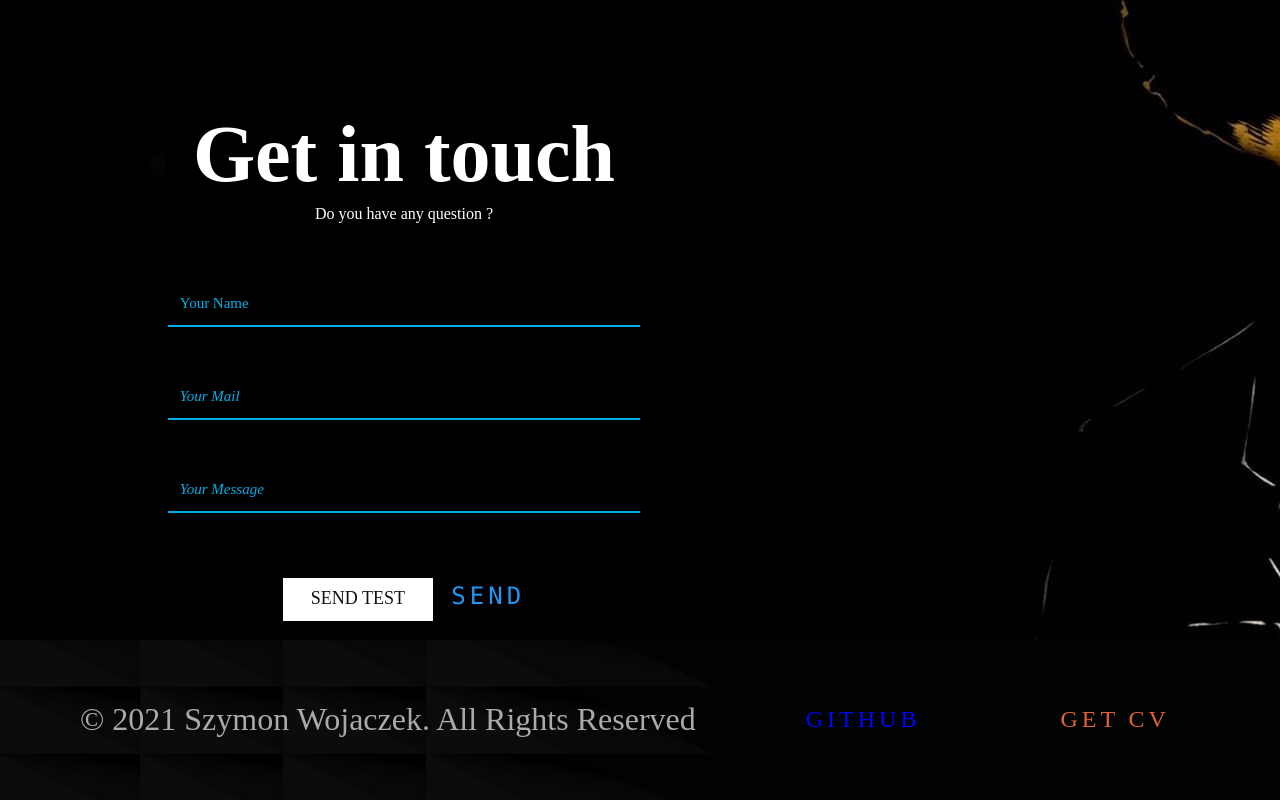
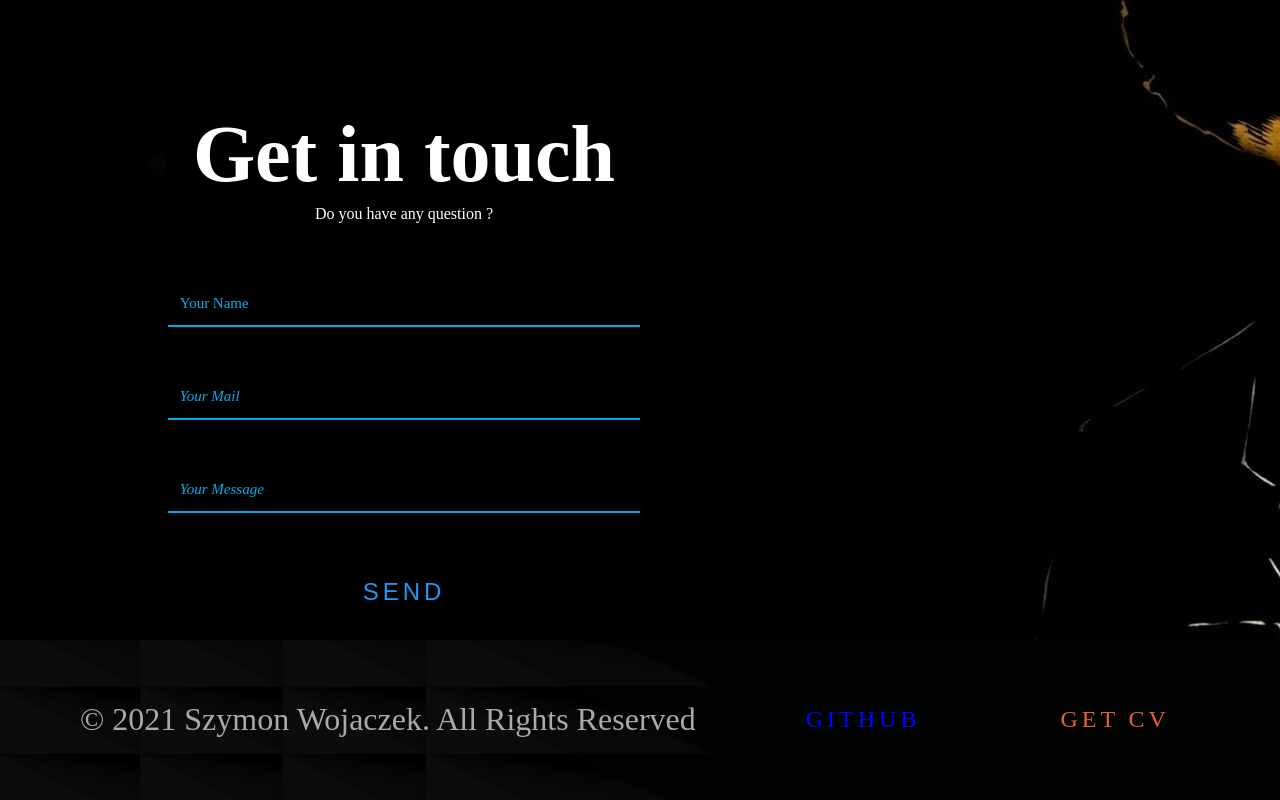
Before and after one commit to Vezil/Portfolio, a Vue app: page / in a window 1280 px wide. Shown: the part 4402-5202 px from the top of the page. Built offline with nearby package versions, Linux system fonts and the light colour scheme; no server answers; the HTML template or start-up script is replaced by a standard one; a web font is replaced by a local one; what vue-typed-js would draw is missing.

Commit message:
add button type submit

```diff
--- a/src/components/ContactForm.vue
+++ b/src/components/ContactForm.vue
@@ -100,17 +100,20 @@
                         <span class="border"></span>
                     </label>
 
-                    <div class="inputBox sendButton" type="submit">
+                    <div class="inputBox sendButton">
+                        <button type="submit">
                             <a class="sendButtonHref">
                                 <span></span>
                                 <span></span>
                                 <span></span>
                                 <span></span>
-                            <input type="submit" value="SEND TEST" /> Send
+                                Send
                                 <!-- fix type submit -->
                                 <i class="fa fa-send"></i>
                             </a>
+                        </button>
                     </div>
+
                     <p class="typo__p" v-if="submitStatus === 'OK'">
                         Thanks for your submission!
                     </p>
@@ -309,6 +312,10 @@ export default {
         justify-content: center;
         align-items: center;
         font-family: consolas;
+        button {
+            background: black;
+            border: none;
+        }
     }
     .sendButtonHref {
         position: relative;
@@ -475,8 +482,7 @@ export default {
 
     input,
     textarea,
-    select,
-    button {
+    select {
         font-family: 'Montserrat-Regular';
         color: #fff;
         font-size: 15px;
```
Lines whose indentation alone changed are shown as unchanged.
